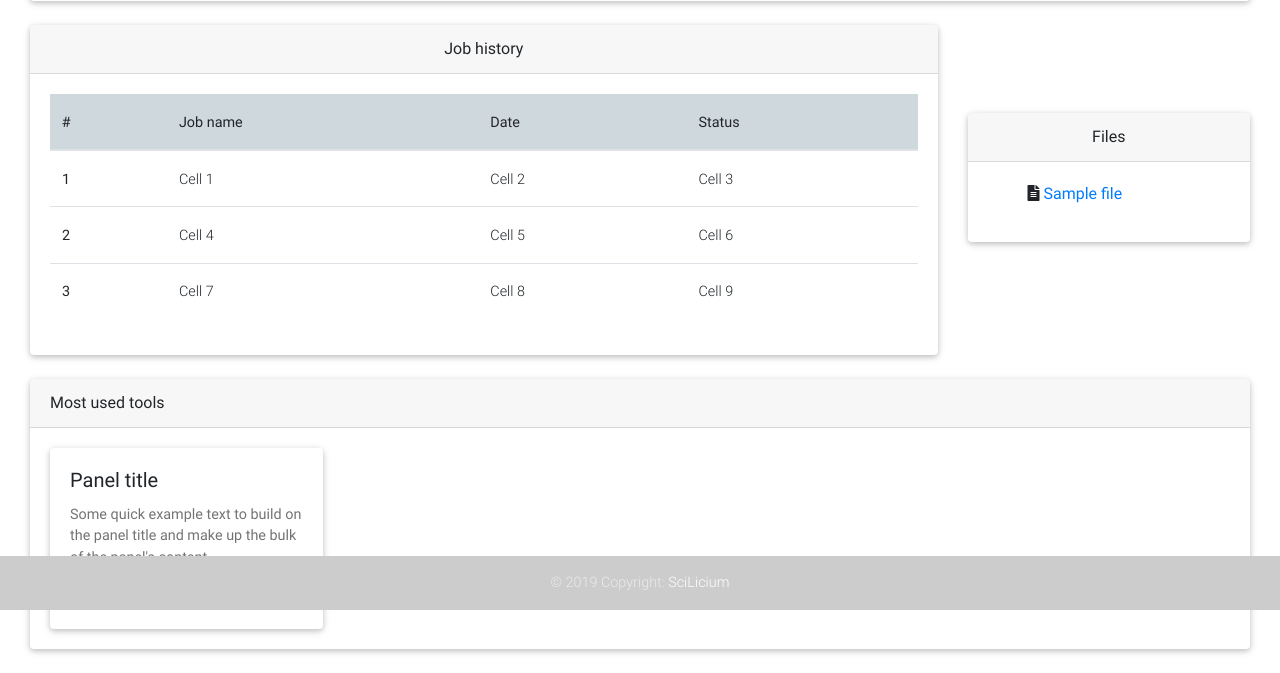
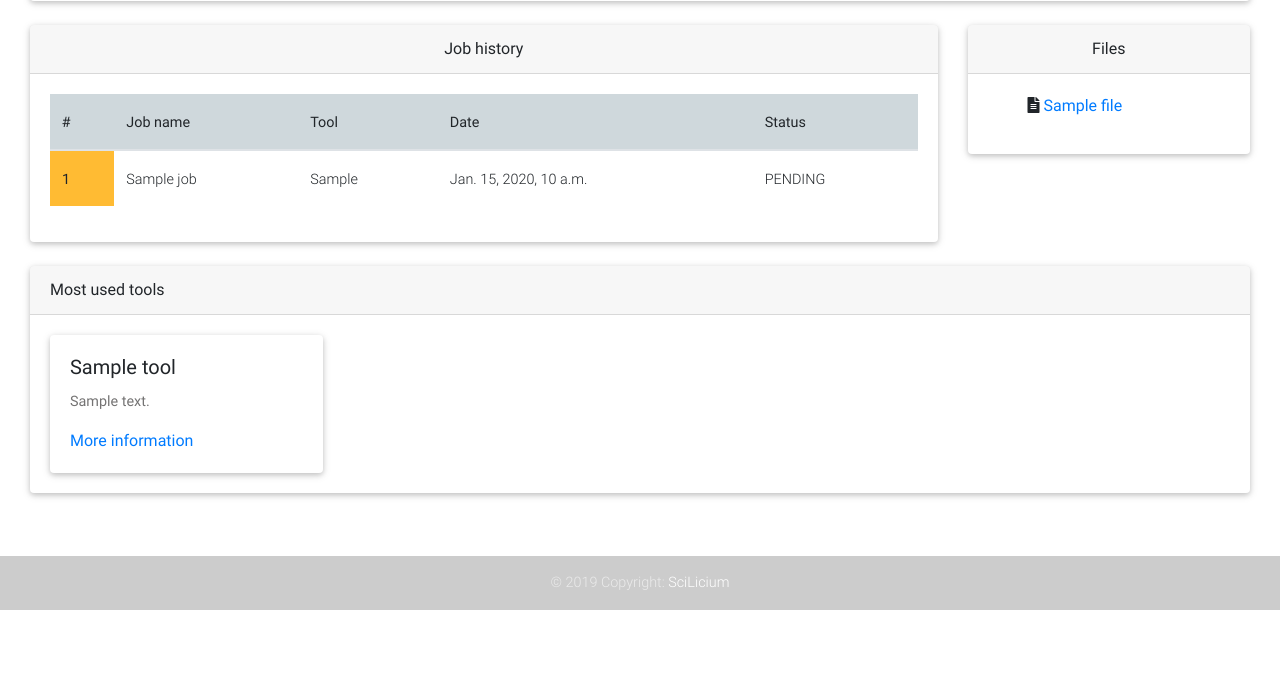
Before and after one commit to mboudet/sdap, a Django app: template sdap/templates/pages/home.html in a window 1280 px wide. Shown: the part 190-863 px from the top of the page. After the commit the page ends 800 px from the top, so only its background shows below. Run offline with Django 3.2, Linux system fonts and the light colour scheme; tables that the repository leaves empty hold one stand-in row (values such as "Sample post"); the template is opened without the code that fills it: values that come from a table or form of the project are taken from there, most other values are stand-ins (such as "Sample title", 1, 10 or a date in 2020); data that the repository does not hold is empty; some libraries are stand-ins or nearby versions.

Commit message:
home + files

```diff
--- a/sdap/files/views.py
+++ b/sdap/files/views.py
@@ -67,10 +67,9 @@
 
 def download_file(request, fileid):
     file_object = get_object_or_404(File, pk=fileid)
-    print(file_object.created_by)
-    print(request.user.username )
+    owner = file_object.created_by
 
-    if file_object.created_by != request.user.username :
+    if owner != request.user :
         return HttpResponseForbidden()
     else :
         filename = file_object.file.name.split('/')[-1]
--- a/sdap/templates/pages/home.html
+++ b/sdap/templates/pages/home.html
@@ -29,7 +29,7 @@
         <!-- Heading -->
 
         <!--Grid row-->
-        <div class="row wow fadeIn align-items-center">
+        <div class="row wow fadeIn">
 
             <!--Grid column-->
             <div class="col-md-9 mb-4">
@@ -52,6 +52,7 @@
                         <tr>
                             <th>#</th>
                             <th>Job name</th>
+                            <th>Tool</th>
                             <th>Date</th>
                             <th>Status</th>
                         </tr>
@@ -60,24 +61,22 @@
 
                         <!-- Table body -->
                         <tbody>
+                            {% for job in jobs %}
                                 <tr>
-                            <th scope="row">1</th>
-                            <td>Cell 1</td>
-                            <td>Cell 2</td>
-                            <td>Cell 3</td>
+                                    <th scope="row" class="
+                                        {% if job.status == 'SUCCESS' %}success-color{% endif %}
+                                        {% if job.status == 'STARTED' %}default-color{% endif %}
+                                        {% if job.status == 'FAILURE' %}danger-color{% endif %}
+                                        {% if job.status == 'PENDING' %}warning-color{% endif %}
+                                    ">
+                                        {{ job.id }}
+                                    </th>
+                                    <td>{{ job.title }}</td>
+                                    <td>{{ job.running_tool }}</td>
+                                    <td>{{ job.created_at }}</td>
+                                    <td>{{ job.status }}</td>
                                 </tr>
-                        <tr>
-                            <th scope="row">2</th>
-                            <td>Cell 4</td>
-                            <td>Cell 5</td>
-                            <td>Cell 6</td>
-                        </tr>
-                        <tr>
-                            <th scope="row">3</th>
-                            <td>Cell 7</td>
-                            <td>Cell 8</td>
-                            <td>Cell 9</td>
-                        </tr>
+                            {% endfor %}
                             </tbody>
                         <!-- Table body -->
                     </table>
@@ -136,16 +135,21 @@
                     </div>
                     <div class="card-body">
                          <div class="row wow fadeIn align-items-center">
+                            {% if tools %}
+                                {% for tool in tools %}
                                 <div class="col-md-3">
                                     <div class="card">
                                         <div class="card-body">
-                                        <h5 class="card-title">Panel title</h5>
-                                        <p class="card-text">Some quick example text to build on the panel title and make up the bulk of the panel's content.</p>
-                                        <a class="card-link">More information</a>
-                                        <a class="card-link">Use</a>
+                                            <h5 class="card-title">{{ tool.name}}</h5>
+                                            <p class="card-text">{{ tool.short_description }}</p>
+                                            <a class="card-link" href="{% url 'tools:detail' tool.id %}">More information</a>
                                         </div>
                                     </div>
                                 </div>
+                                {% endfor %}
+                            {% else %}
+                             <p>No tools available</p>
+                            {% endif %}
                          </div>
                     </div>
                 </div>
```
Also changed, not shown: config/views.py (+5 -3 lines). Lines whose indentation alone changed are shown as unchanged.
